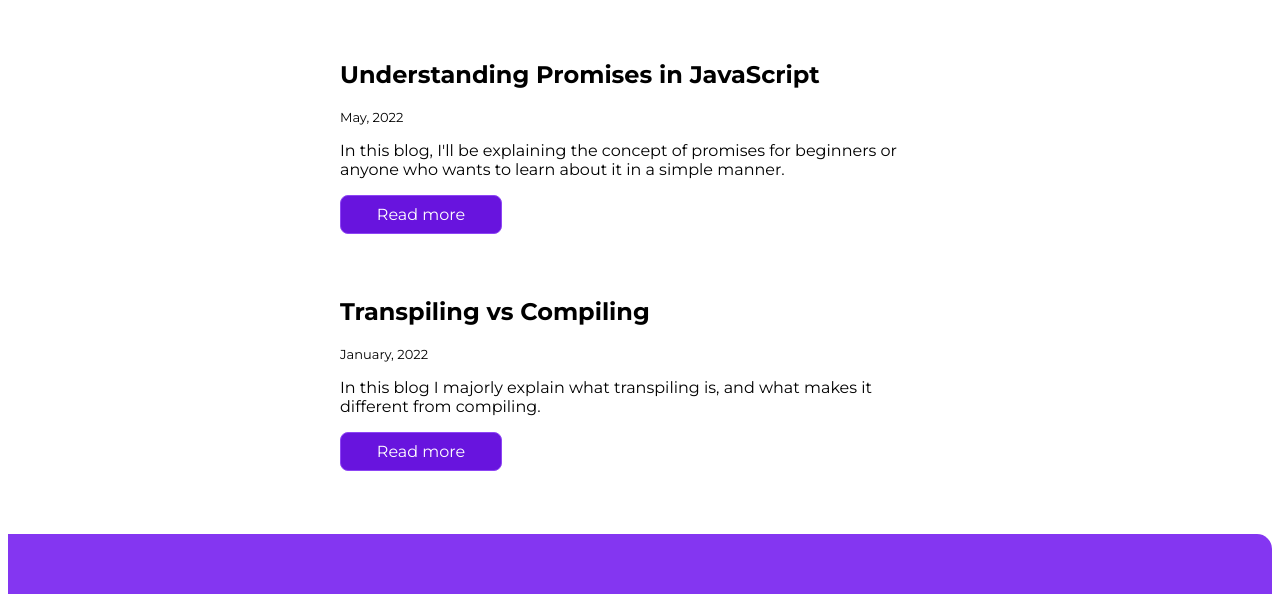
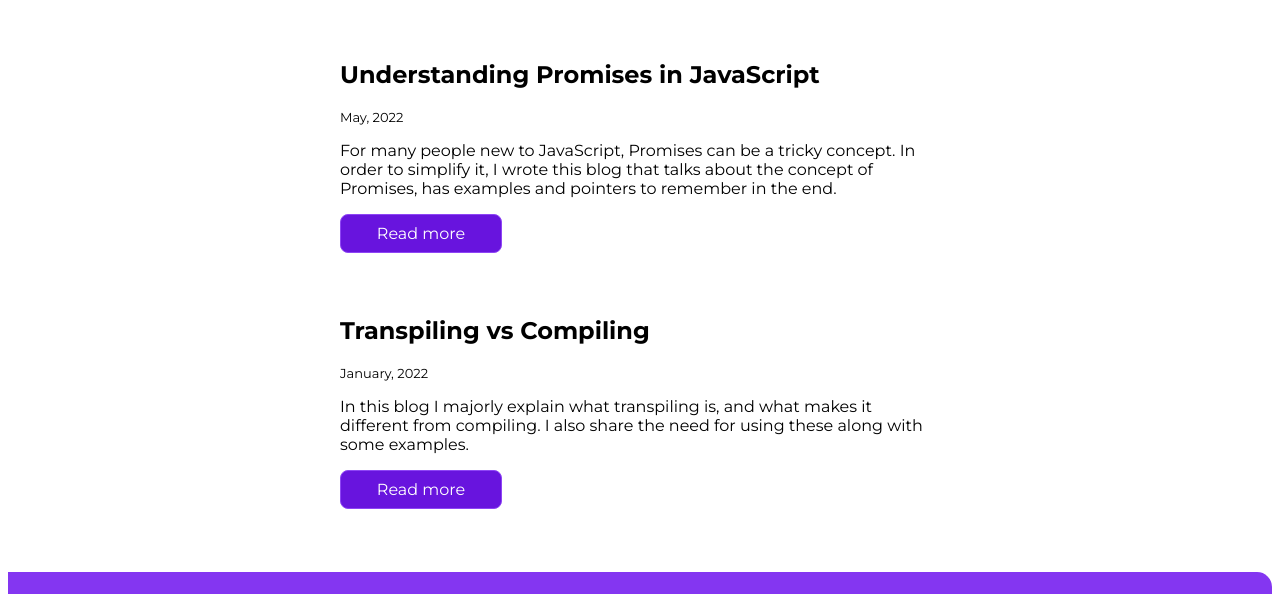
Before and after one commit to shivanigangadharan/neog-portfolio, a plain HTML site: page blogs.html in a window 1280 px wide. Shown: the part 1189-1783 px from the top of the page. Drawn offline with Linux system fonts and the light colour scheme.

Commit message:
Content changes

```diff
--- a/blogs.html
+++ b/blogs.html
@@ -29,7 +29,7 @@
     <div class="main">
         <h1 style="margin: 100px 0px 50px 0px;">
             <b>
-                <span style="color: grey;">read my </span>
+                <span style="color: grey;">Read my </span>
                 <span style="color: #6814de;"> blogs</span>
             </b>
         </h1>
@@ -66,7 +66,7 @@
             <div class="content-card">
                 <h2> Understanding Promises in JavaScript </h2>
                 <p style="font-size: small;"> May, 2022 </p>
-                <p class="para">In this blog, I'll be explaining the concept of promises for beginners or anyone who wants to learn about it in a simple manner.
+                <p class="para"> For many people new to JavaScript, Promises can be a tricky concept. In order to simplify it, I wrote this blog that talks about the concept of Promises, has examples and pointers to remember in the end.
                 </p>
                 <a target="_blank" href="https://shivanigangadharan.hashnode.dev/understanding-promises-in-javascript" class="button button-primary">Read more</a>
             </div>
@@ -74,7 +74,7 @@
             <div class="content-card">
                 <h2> Transpiling vs Compiling </h2>
                 <p style="font-size: small;"> January, 2022 </p>
-                <p class="para">In this blog I majorly explain what transpiling is, and what makes it different from compiling. </p>
+                <p class="para"> In this blog I majorly explain what transpiling is, and what makes it different from compiling. I also share the need for using these along with some examples. </p>
                 <a target="_blank" href="https://shivanigangadharan.medium.com/transpiling-vs-compiling-d21768c2a94a"
                     class="button button-primary">Read more</a>
             </div>
```
